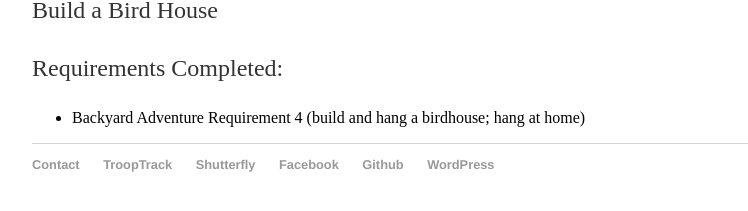
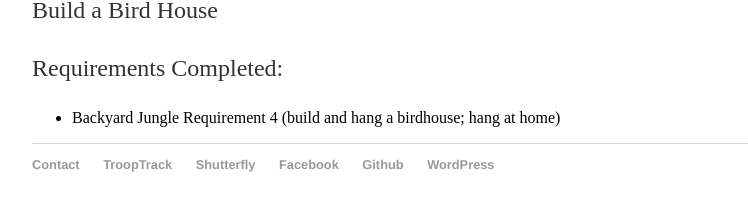
Before and after one commit to clare-pack818/clare-pack818.github.io, a Jekyll site: the page built from _posts/2017-10-05-Meeting-02-Backyard-Jungle-1.md, in a window 1280 px wide. Shown: the part 261-472 px from the top of the page, without its empty margins (160-908 px from the left). Built offline with Jekyll 4.4.1, drawn with Linux system fonts in a browser that asks for light colours; our own code applies the rules of GitHub Pages for plain Markdown files.

Commit message:
Update 2017-10-05-Meeting-02-Backyard-Jungle-1.md

```diff
--- a/_posts/2017-10-05-Meeting-02-Backyard-Jungle-1.md
+++ b/_posts/2017-10-05-Meeting-02-Backyard-Jungle-1.md
@@ -2,5 +2,5 @@
 
 Requirements Completed:
 <ul>
-<li>Backyard Adventure Requirement 4 (build and hang a birdhouse; hang at home)</li>
+<li>Backyard Jungle Requirement 4 (build and hang a birdhouse; hang at home)</li>
 </ul>
```
